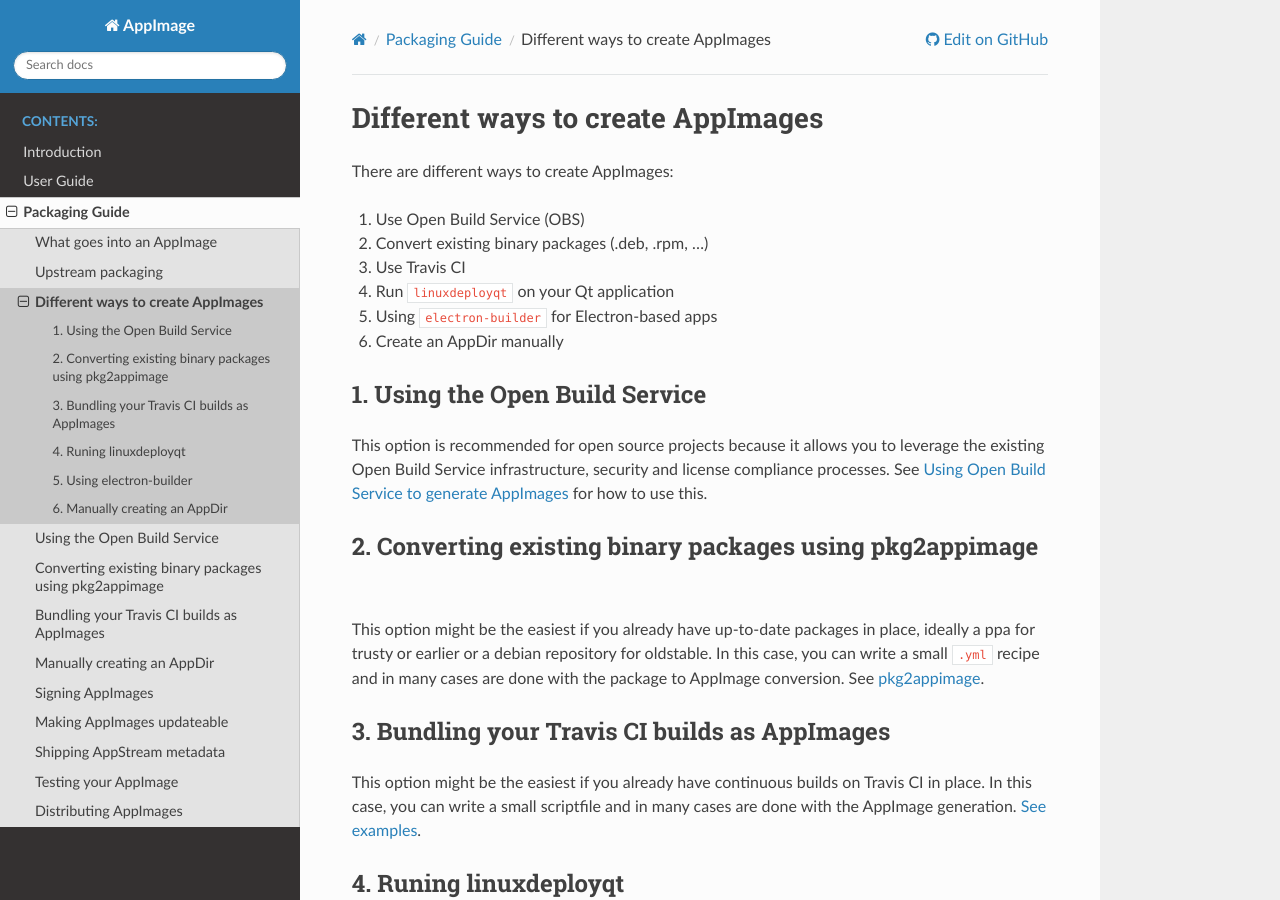
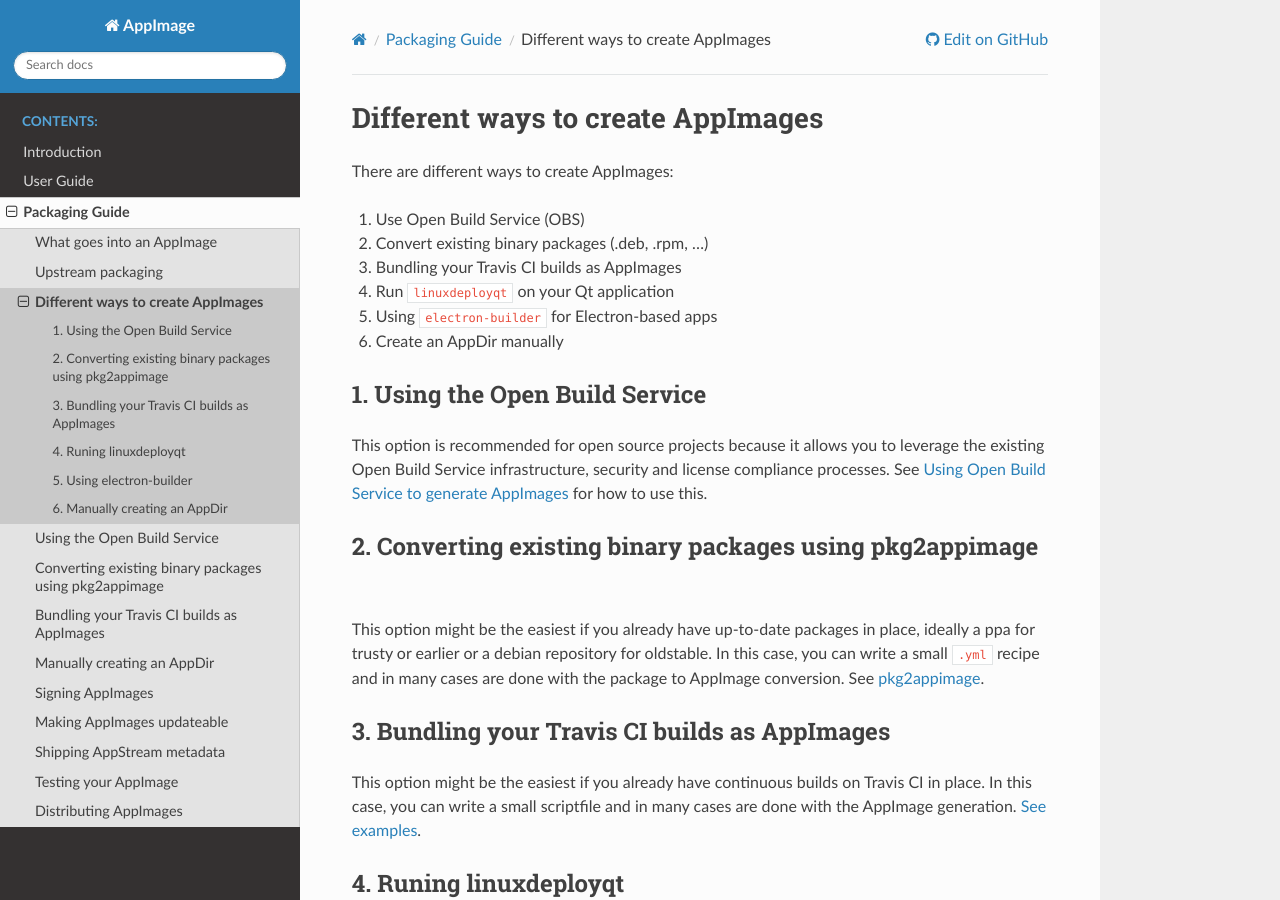
Before and after one commit to AppImage/docs.appimage.org, a Sphinx documentation site: the page built from source/packaging-guide/ways.md, in a window 1280 px wide and 900 px high. Built offline with Sphinx 7.4.7 and the Read the Docs theme 2.0.0, drawn with Linux system fonts in a browser that asks for light colours.

Commit message:
Update ways.md

```diff
--- a/source/packaging-guide/ways.md
+++ b/source/packaging-guide/ways.md
@@ -4,7 +4,7 @@
 
 1. Use Open Build Service (OBS)
 1. Convert existing binary packages (.deb, .rpm, ...)
-1. Use Travis CI
+1. Bundling your Travis CI builds as AppImages
 1. Run `linuxdeployqt` on your Qt application
 1. Using `electron-builder` for Electron-based apps
 1. Create an AppDir manually
```
